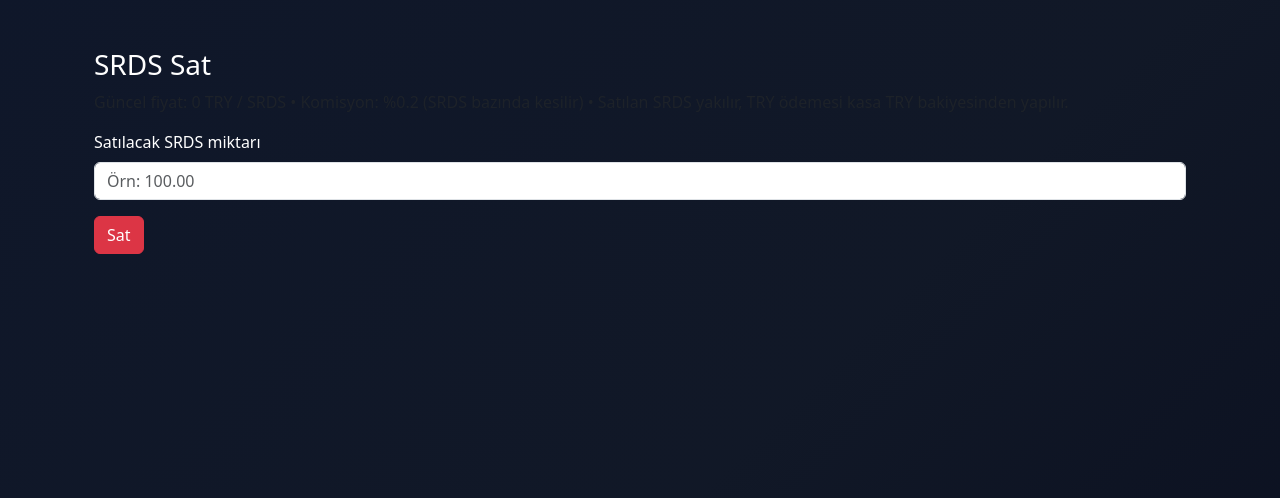
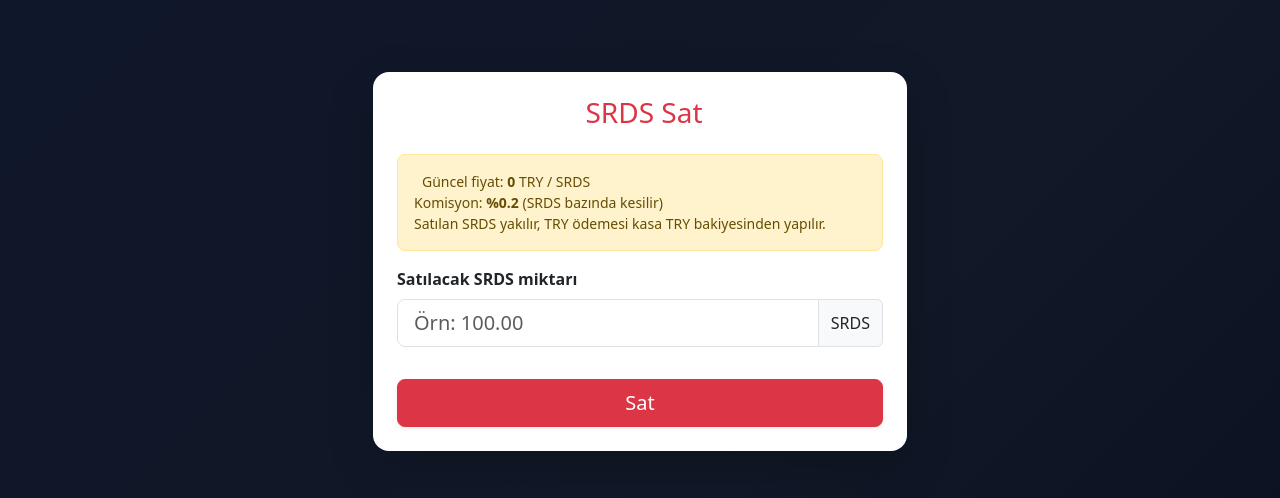
Before and after one commit to ardagencer1206/wallet, a Flask app: page /sell in a window 1280 px wide. Shown: the part 57-555 px from the top of the page. Run offline with Flask 3, Linux system fonts and the light colour scheme; the visitor is signed in with stand-in values (Sample User, id 1); data comes from the database, SQL or seed files in the repository.

Commit message:
Update sell.html

```diff
--- a/templates/sell.html
+++ b/templates/sell.html
@@ -1,19 +1,33 @@
-<!-- templates/sell.html -->
 {% extends "base.html" %}
 {% block content %}
-<div class="container py-4">
-  <h3>SRDS Sat</h3>
-  <p class="text-muted mb-3">
-    Güncel fiyat: {{ srds_value }} TRY / SRDS • Komisyon: %0.2 (SRDS bazında kesilir) •
-    Satılan SRDS yakılır, TRY ödemesi kasa TRY bakiyesinden yapılır.
-  </p>
-  <form method="post">
-    {{ form.hidden_tag() }}
-    <div class="mb-3">
-      {{ form.amount.label(class="form-label") }}
-      {{ form.amount(class="form-control", step="0.01", min="0.01", placeholder="Örn: 100.00") }}
+<div class="container py-5">
+  <div class="row justify-content-center">
+    <div class="col-lg-6 col-md-8">
+      <div class="card shadow-lg border-0 rounded-4">
+        <div class="card-body p-4">
+          <h3 class="text-center mb-4 text-danger">
+            <i class="bi bi-cash-coin me-2"></i>SRDS Sat
+          </h3>
+          <div class="alert alert-warning small rounded-3">
+            <i class="bi bi-info-circle me-2"></i>
+            Güncel fiyat: <strong>{{ srds_value }}</strong> TRY / SRDS<br>
+            Komisyon: <strong>%0.2</strong> (SRDS bazında kesilir)<br>
+            Satılan SRDS yakılır, TRY ödemesi kasa TRY bakiyesinden yapılır.
+          </div>
+          <form method="post" novalidate>
+            {{ form.hidden_tag() }}
+            <div class="mb-3">
+              {{ form.amount.label(class="form-label fw-semibold") }}
+              <div class="input-group">
+                {{ form.amount(class="form-control form-control-lg", step="0.01", min="0.01", placeholder="Örn: 100.00") }}
+                <span class="input-group-text">SRDS</span>
+              </div>
+            </div>
+            {{ form.submit(class="btn btn-lg btn-danger w-100 mt-3 shadow-sm") }}
+          </form>
+        </div>
+      </div>
     </div>
-    {{ form.submit(class="btn btn-danger") }}
-  </form>
+  </div>
 </div>
 {% endblock %}
```
